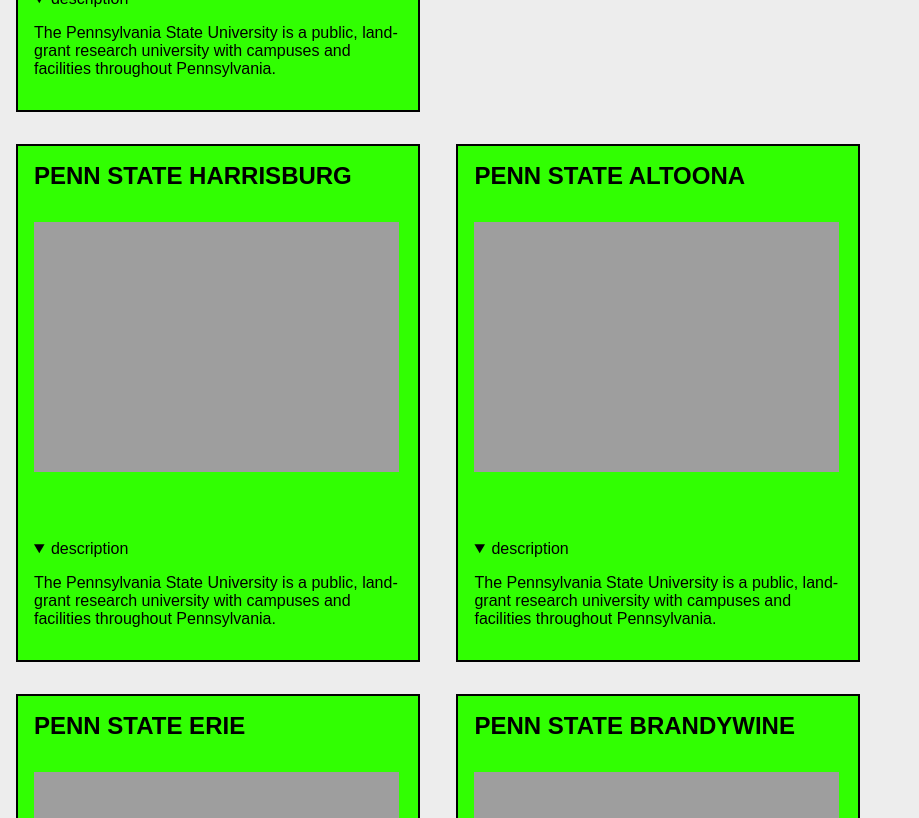
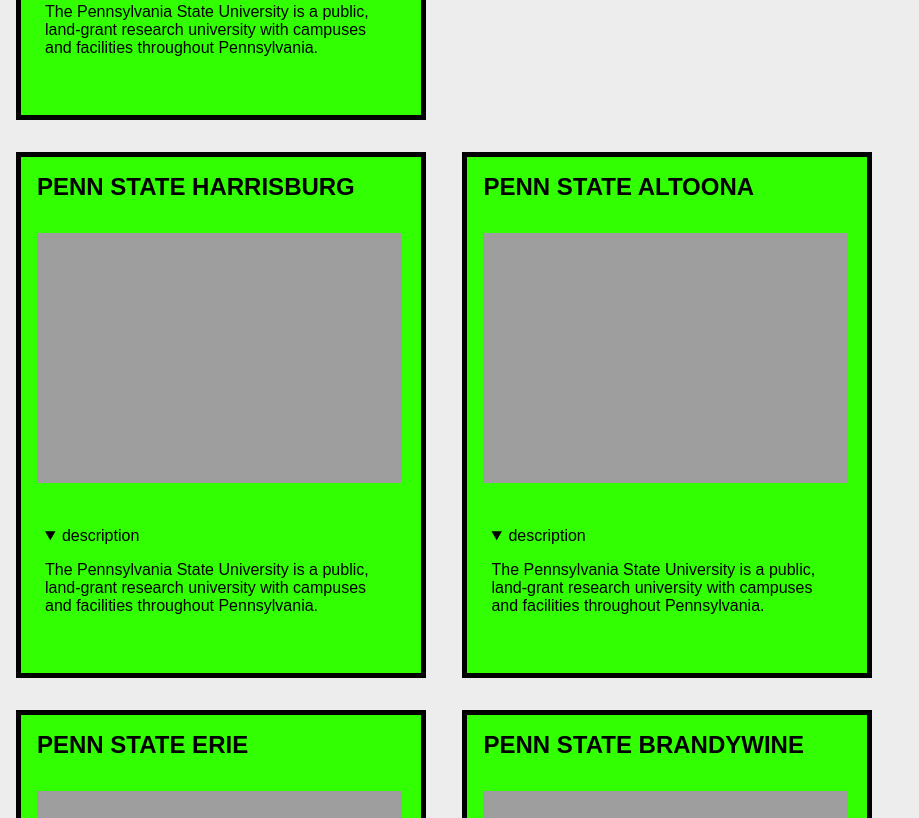
Before and after one commit to zdg5063-glitch/my-card, a website with bundled scripts: page index.html in a window 1280 px wide. Shown: the part 862-1680 px from the top of the page, without its empty margins (0-919 px from the left). Built offline with nearby package versions, Linux system fonts and the light colour scheme.

Commit message:
homework week 5

```diff
--- a/index.html
+++ b/index.html
@@ -66,6 +66,12 @@
 
   <div id="cardlist" class="card-container">
 
+    <style>
+  my-card[fancy] {
+    --my-card-fancy-bg: #31ff02;
+  }
+</style>
+
 <my-card
     title="PENN STATE UNIVERSITY"
     image="https://www.pennlive.com/resizer/v2/ZZ4EKXLGXJB25APZDKSJYTYK6Q.jpeg?auth=db4eeb0f6975c5e1364db30de414c1a0ea7f503dc643ef2351e2092b34b906c4&width=1280&quality=90"
@@ -122,13 +128,6 @@
       </p>
 </my-card>
 
-<style>
-  my-card[fancy] {
-    --my-card-fancy-bg: #31ff02;
-  }
-</style>
-
-
   <script type="module" src="./src/polaris-chip.js"></script>
   <script type="module" src="./src/my-card.js"></script>
   <script type="module" src="./script.js"></script>
--- a/src/my-card.js
+++ b/src/my-card.js
@@ -27,13 +27,17 @@
       :host {
         display: inline-block;
         max-width: 400px;
-        border: 2px solid black;
+        border: 5px solid black;
         background-color: white;
       }
 
       :host([fancy]) {
       background-color: var(--my-card-fancy-bg, #6aff00);
     }
+
+    .card {
+      height: 500px;
+      }
 
       .card-image {
         width: 365px;
@@ -48,14 +52,12 @@
       }
 
       .card-text {
-        padding: 16px;
+        margin: 24px;
       }
 
       .card-description {
         font-family: Georgia, serif;
-        font-size: 12px;
-        margin-bottom: 32px;
-        font-weight: bold;
+        font-size: 18px;
       }
 
       .desc {
```
